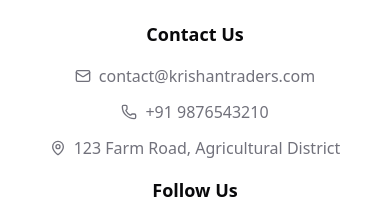
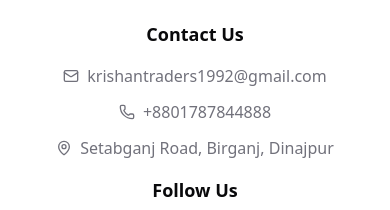
Before and after one commit to PallabKumarS/krishan-traders-client, a Next.js app: page / in a window 390 px wide. Shown: the part 1206-1416 px from the top of the page. Built offline with nearby package versions, Linux system fonts and the light colour scheme; no server answers.

Commit message:
feat(Footer): Update contact and social media information
- Remove unused social media icons (Instagram, X)
- Update Facebook link to specific page
- Update email address to official contact email
- Update phone number to correct contact number
- Update physical address to accurate location

```diff
--- a/src/components/shared/Footer.tsx
+++ b/src/components/shared/Footer.tsx
@@ -1,14 +1,6 @@
 "use client";
 
-import {
-  Mail,
-  Phone,
-  MapPin,
-  Facebook,
-  Instagram,
-  X,
-  Leaf,
-} from "lucide-react";
+import { Mail, Phone, MapPin, Facebook, Leaf } from "lucide-react";
 import Link from "next/link";
 import { useRouter } from "next/navigation";
 
@@ -18,9 +10,11 @@ const Footer = () => {
   const navLinks = [{ href: "/", label: "Home" }];
 
   const socialLinks = [
-    { href: "#", icon: Facebook, label: "Facebook" },
-    { href: "#", icon: Instagram, label: "Instagram" },
-    { href: "#", icon: X, label: "Twitter" },
+    {
+      href: "https://www.facebook.com/share/16uUfXZbZb",
+      icon: Facebook,
+      label: "Facebook",
+    },
   ];
 
   return (
@@ -70,19 +64,19 @@ const Footer = () => {
               <li className="flex items-center space-x-2 text-muted-foreground group cursor-pointer justify-center">
                 <Mail className="w-4 h-4 group-hover:text-primary transition-colors" />
                 <span className="group-hover:text-primary group-hover:underline decoration-primary decoration-2 underline-offset-4 transition-all">
-                  contact@krishantraders.com
+                  krishantraders1992@gmail.com
                 </span>
               </li>
               <li className="flex items-center space-x-2 text-muted-foreground group cursor-pointer justify-center">
                 <Phone className="w-4 h-4 group-hover:text-primary transition-colors" />
                 <span className="group-hover:text-primary group-hover:underline decoration-primary decoration-2 underline-offset-4 transition-all">
-                  +91 9876543210
+                  +8801787844888
                 </span>
               </li>
               <li className="flex items-center space-x-2 text-muted-foreground group cursor-pointer justify-center">
                 <MapPin className="w-4 h-4 group-hover:text-primary transition-colors" />
                 <span className="group-hover:text-primary group-hover:underline decoration-primary decoration-2 underline-offset-4 transition-all">
-                  123 Farm Road, Agricultural District
+                  Setabganj Road, Birganj, Dinajpur
                 </span>
               </li>
             </ul>
```
